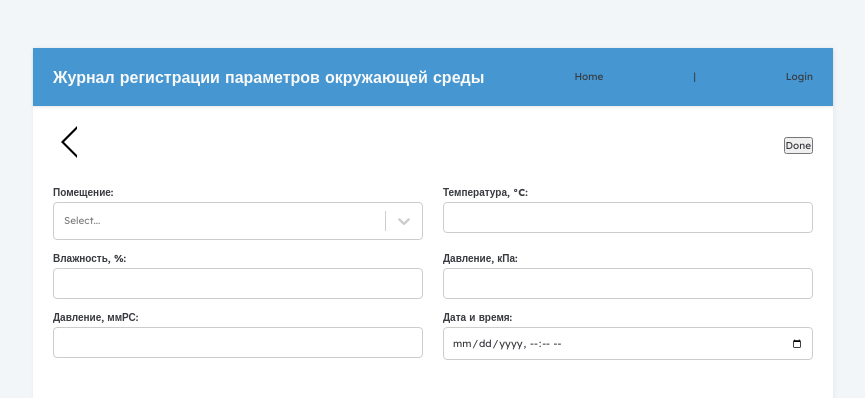
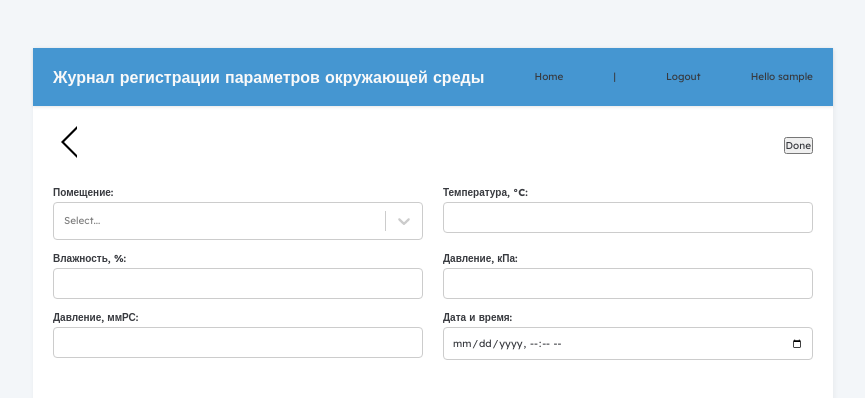
Before and after one commit to PaulAleksandrov93/envirotrack-frontend, a React (Create React App) app: page /parameter/new in a window 1280 px wide. Shown: the top 398 px of the page, without its empty margins (207-1072 px from the left). Built offline with nearby package versions, Linux system fonts and the light colour scheme; no server answers; sample sign-in values are in the browser's storage.

Commit message:
Added authorization to the application (needs to be improved a bit)

```diff
--- a/package.json
+++ b/package.json
@@ -7,6 +7,7 @@
     "@testing-library/jest-dom": "^5.17.0",
     "@testing-library/react": "^13.4.0",
     "@testing-library/user-event": "^13.5.0",
+    "jwt-decode": "^3.1.2",
     "react": "^18.2.0",
     "react-dom": "^18.2.0",
     "react-router-dom": "^6.15.0",
--- a/src/App.js
+++ b/src/App.js
@@ -1,14 +1,49 @@
+// import React from 'react';
+// import { BrowserRouter as Router, Route, Routes, Navigate } from 'react-router-dom';
+// import './App.css';
+// import AuthContext, { AuthProvider } from './context/AuthContext'
+// import Header from './components/Header';
+// import LoginPage from './pages/LoginPage';
+// import ParametersListPage from './pages/ParametersListPage';
+// import ParametersPage from './pages/ParametersPage';
+// import { useContext } from 'react';
+
+// function App() {
+//   let {user} = useContext(AuthContext)
+//   return (
+//     <Router>
+//       <div className="container root">
+//         <div className="app">
+//           <AuthProvider>
+//             <Header />
+//             <Routes>
+//               <Route
+//                 path="/"
+//                 element={user ? <ParametersListPage /> : <Navigate to="/login" />}
+//               />
+//               <Route path="/login" element={<LoginPage />} />
+//               <Route path="/parameter/:id" element={<ParametersPage />} />
+//             </Routes>
+//           </AuthProvider>
+//         </div>
+//       </div>
+//     </Router>
+//   );
+// }
+
+// export default App;
+
 import React from 'react';
 import { BrowserRouter as Router, Route, Routes, Navigate } from 'react-router-dom';
 import './App.css';
-import { AuthProvider } from './context/AuthContext'
+import AuthContext, { AuthProvider } from './context/AuthContext'
 import Header from './components/Header';
 import LoginPage from './pages/LoginPage';
 import ParametersListPage from './pages/ParametersListPage';
 import ParametersPage from './pages/ParametersPage';
+import { useContext } from 'react';
 
 function App() {
-  const isAuthenticated = false;
   return (
     <Router>
       <div className="container root">
@@ -18,7 +53,7 @@ function App() {
             <Routes>
               <Route
                 path="/"
-                element={isAuthenticated ? <ParametersListPage /> : <Navigate to="/login" />}
+                element={<ProtectedRoute />}
               />
               <Route path="/login" element={<LoginPage />} />
               <Route path="/parameter/:id" element={<ParametersPage />} />
@@ -30,4 +65,9 @@ function App() {
   );
 }
 
+function ProtectedRoute() {
+  let { user } = useContext(AuthContext);
+  return user ? <ParametersListPage /> : <Navigate to="/login" />;
+}
+
 export default App;
--- a/src/components/Header.js
+++ b/src/components/Header.js
@@ -3,15 +3,22 @@ import { Link } from 'react-router-dom'
 import AuthContext from '../context/AuthContext'
 
 const Header = () => {
-  let {name} = useContext(AuthContext)
+  let {user, logoutUser} = useContext(AuthContext)
   return (
     <div className='app-header'>
         <h1>Журнал регистрации параметров окружающей среды</h1>
         <Link to='/'>Home</Link>
         <span> | </span>
-        <Link to='/login'>Login</Link>
+        {user ? (
+          <p onClick={logoutUser}>Logout</p>
+        ): (
+          <Link to='/login'>Login</Link>
+        )}
 
-        {/* <p>Hello {name}</p> */}
+
+        {user && <p>Hello {user.username}</p>}
+
+
     </div>
   )
 }
--- a/src/context/AuthContext.js
+++ b/src/context/AuthContext.js
@@ -1,4 +1,6 @@
 import { createContext, useState, useEffect } from "react";
+import jwt_decode from "jwt-decode";
+import { useNavigate } from "react-router-dom";
 
 const AuthContext = createContext()
 
@@ -6,8 +8,11 @@ export default AuthContext;
 
 export const AuthProvider = ({children}) => {
 
-    let [authTokens, setAuthTokens] = useState(null)
-    let [user, setUser] = useState(null)
+
+    let [authTokens, setAuthTokens] = useState(()=> localStorage.getItem('authTokens') ? JSON.parse(localStorage.getItem('authTokens')) : null)
+    let [user, setUser] = useState(()=> localStorage.getItem('authTokens') ? jwt_decode(localStorage.getItem('authTokens')) : null)
+
+    const navigate = useNavigate()
 
     let loginUser = async (e) => {
         e.preventDefault()
@@ -19,11 +24,29 @@ export const AuthProvider = ({children}) => {
             body: JSON.stringify({'username': e.target.username.value, 'password': e.target.password.value})
         })
         let data = await response.json()
-        console.log('data:', data)
+
+        if(response.status === 200){
+            setAuthTokens(data)
+            setUser(jwt_decode(data.access))
+            localStorage.setItem('authTokens', JSON.stringify(data))
+            navigate('/')
+        }else{
+            alert('Something went wrong!')
+        }
+    }
+
+
+    let logoutUser = () => {
+        setAuthTokens(null)
+        setUser(null)
+        localStorage.removeItem('authTokens')
+        navigate('/login')
     }
 
     let contextData = {
-        loginUser:loginUser
+        user:user,
+        loginUser:loginUser,
+        logoutUser:logoutUser,
     }
 
     return(
```
Also changed, not shown: 1 other file (tests, documents, lock files or other folders).
